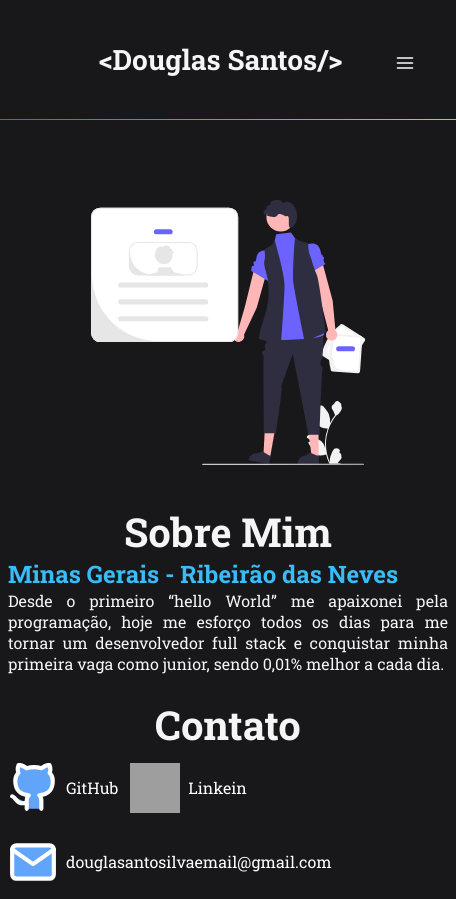
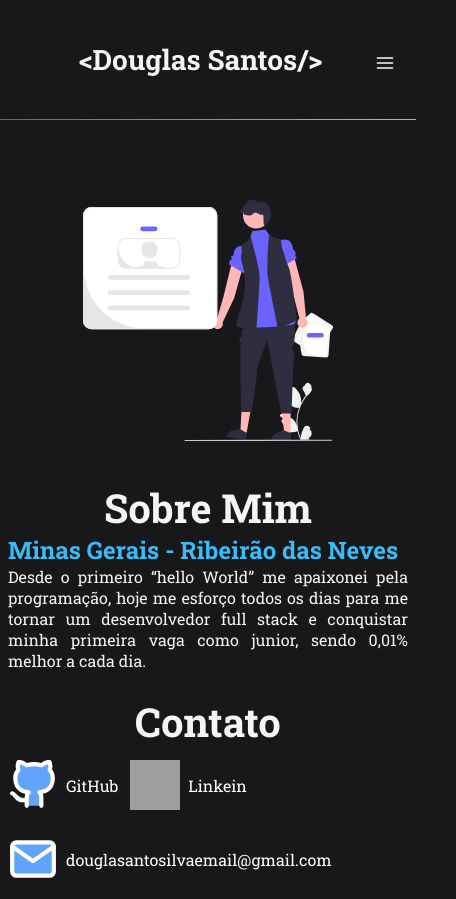
Before and after one commit to douglaSantoSilva/portifolio, a React (Vite) app: page / in a window 390 px wide. Shown: the whole page, 456 px wide, since content can reach past the window. Built offline with nearby package versions, Linux system fonts and the light colour scheme; grey boxes are pictures that could not be loaded.

Commit message:
responsividade home

```diff
--- a/src/pages/Home/styles.js
+++ b/src/pages/Home/styles.js
@@ -36,7 +36,7 @@ export const Content = styled.main`
   gap: 40px;
 
   > section {
-    width: 440px;
+    width: 400px;
     text-align: justify;
 
     h1 {
```
